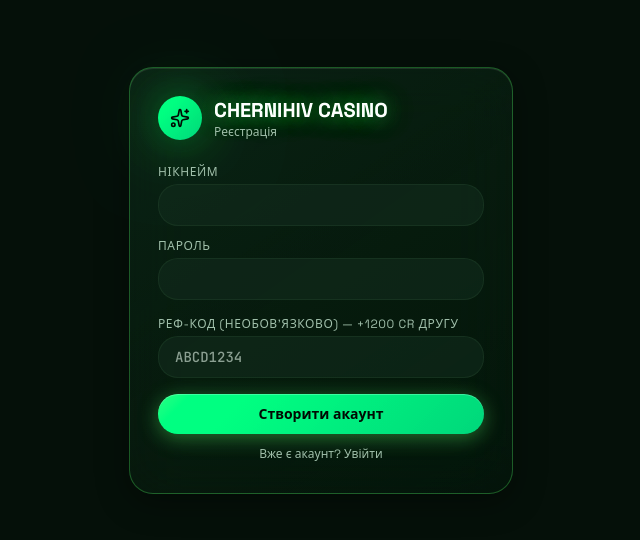
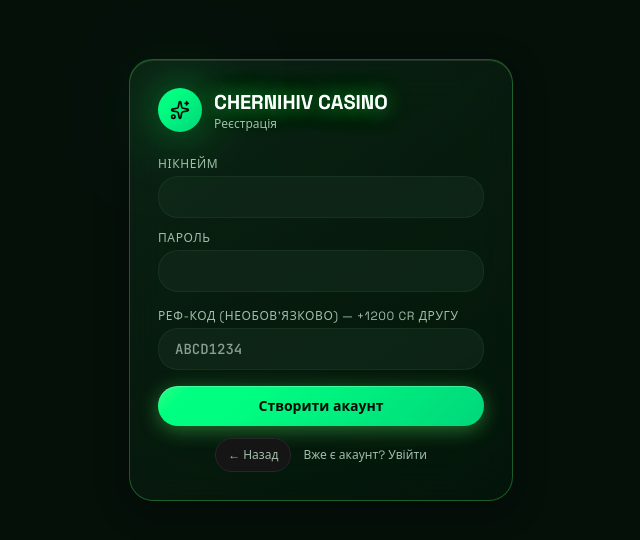
Before and after one commit to chernihiwrp-hash/casino-1, a React (Vite) app: page /login in a window 1280 px wide. Both pictures are taken after a click on the button "Немає акаунту? Зареєструватись". Shown: the top 540 px of the page, without its empty margins (319-959 px from the left). Built offline with nearby package versions, Linux system fonts and the light colour scheme.

Commit message:
Update Login.tsx

```diff
--- a/src/pages/Login.tsx
+++ b/src/pages/Login.tsx
@@ -79,10 +79,19 @@ function LoginPage() {
           {busy ? "..." : mode === "login" ? "Увійти" : "Створити акаунт"}
         </button>
 
-        <button type="button" onClick={() => { setMode(m => m === "login" ? "register" : "login"); setErr(""); }}
-          className="mt-3 w-full text-center text-xs text-muted-foreground hover:text-foreground transition">
-          {mode === "login" ? "Немає акаунту? Зареєструватись" : "Вже є акаунт? Увійти"}
-        </button>
+        <div className="mt-3 flex items-center justify-center gap-3">
+          {mode === "register" && (
+            <button type="button" onClick={() => { setMode("login"); setErr(""); }}
+              className="flex items-center gap-1.5 text-xs text-muted-foreground hover:text-foreground transition px-3 py-2 rounded-xl"
+              style={{ background: "oklch(0.18 0 0)", border: "1px solid oklch(0.25 0 0)" }}>
+              ← Назад
+            </button>
+          )}
+          <button type="button" onClick={() => { setMode(m => m === "login" ? "register" : "login"); setErr(""); }}
+            className="text-xs text-muted-foreground hover:text-foreground transition">
+            {mode === "login" ? "Немає акаунту? Зареєструватись" : "Вже є акаунт? Увійти"}
+          </button>
+        </div>
       </form>
     </div>
   );
```
